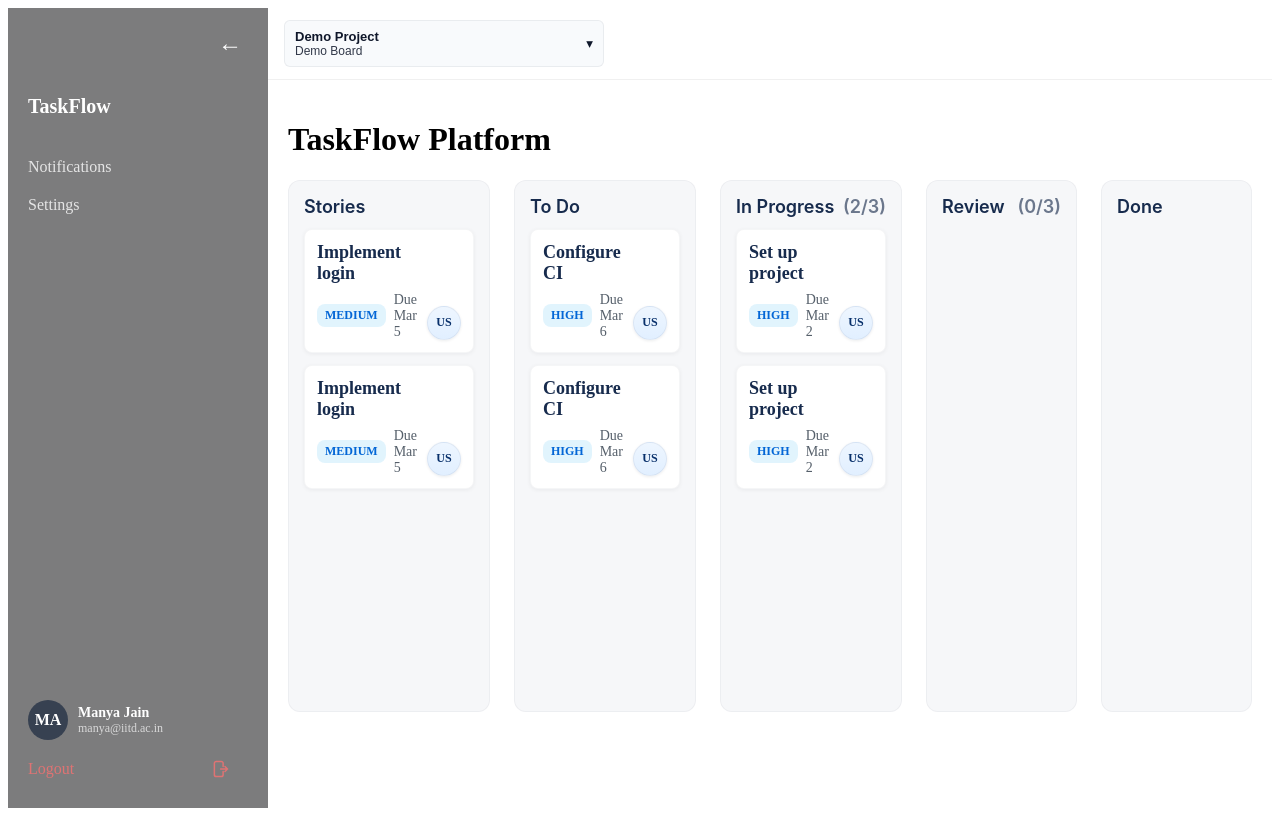
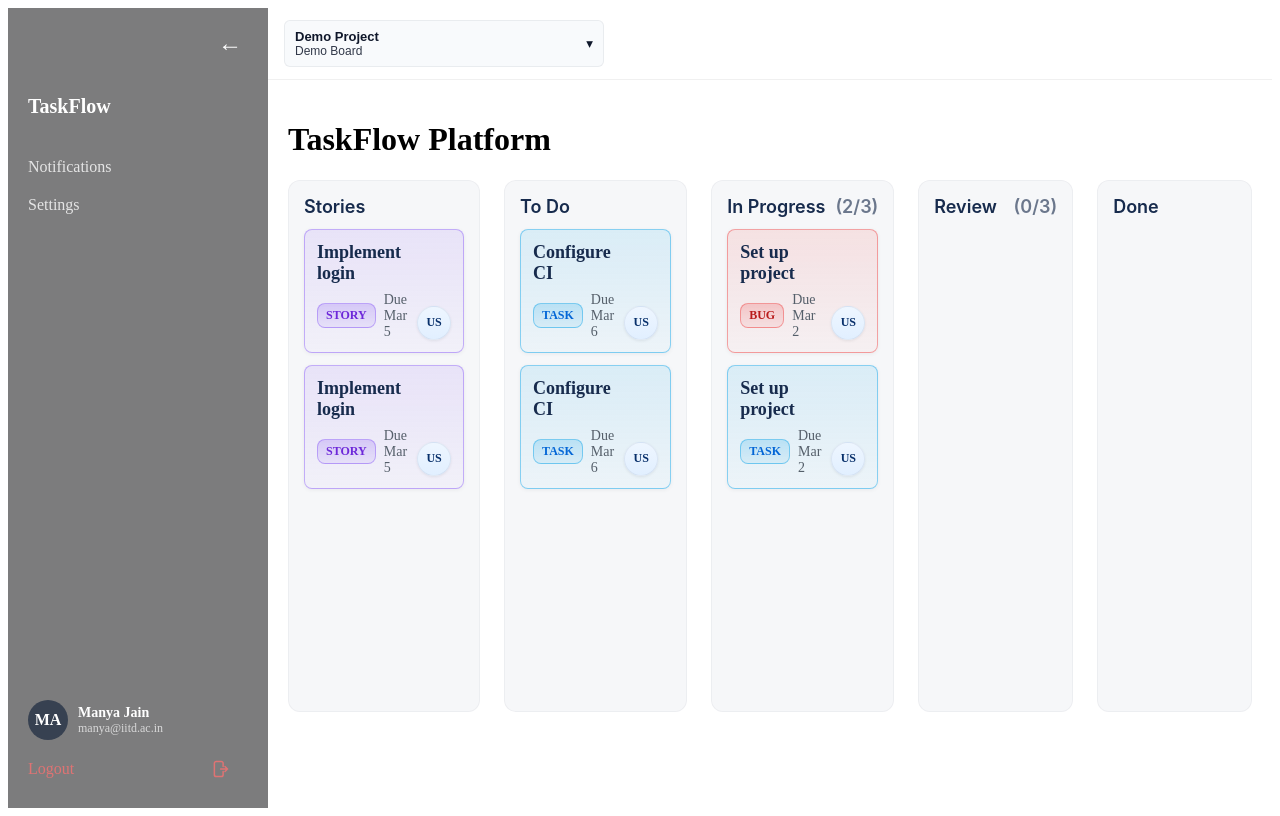
Before and after one commit to sir12321/Task-Board, a React app in the folder frontend/: page /projects/1/boards/1 in a window 1280 px wide. Built offline with nearby package versions, Linux system fonts and the light colour scheme; the HTML template or start-up script is replaced by a standard one.

Commit message:
added color to taskcard based on type

```diff
--- a/frontend/src/components/Task/TaskCard.css
+++ b/frontend/src/components/Task/TaskCard.css
@@ -5,12 +5,39 @@
   margin-bottom: 12px;
   box-shadow: 0 1px 4px rgba(16, 24, 40, 0.06);
   cursor: grab;
-  border: 1px solid rgba(9, 30, 66, 0.04);
+  border: 1px solid rgba(9, 30, 66, 0.06);
   display: flex;
   flex-direction: column;
   gap: 8px;
   position: relative;
   padding-right: 56px;
+}
+
+.task-card.task {
+  border-color: rgba(14, 165, 233, 0.45);
+  background: linear-gradient(
+    180deg,
+    rgba(14, 165, 233, 0.12) 0%,
+    rgba(14, 165, 233, 0.04) 100%
+  );
+}
+
+.task-card.story {
+  border-color: rgba(139, 92, 246, 0.45);
+  background: linear-gradient(
+    180deg,
+    rgba(139, 92, 246, 0.13) 0%,
+    rgba(139, 92, 246, 0.04) 100%
+  );
+}
+
+.task-card.bug {
+  border-color: rgba(239, 68, 68, 0.45);
+  background: linear-gradient(
+    180deg,
+    rgba(239, 68, 68, 0.12) 0%,
+    rgba(239, 68, 68, 0.04) 100%
+  );
 }
 
 .task-card:active {
@@ -43,12 +70,29 @@
 }
 
 .task-card .priority {
-  background: rgba(14, 165, 233, 0.12);
-  color: #0366d6;
   padding: 4px 8px;
   border-radius: 8px;
   font-weight: 600;
   font-size: 12px;
+  border: 1px solid transparent;
+}
+
+.task-card .priority.task {
+  color: #0366d6;
+  border-color: rgba(14, 165, 233, 0.45);
+  background: linear-gradient(180deg, rgba(14, 165, 233, 0.2) 0%, rgba(14, 165, 233, 0.08) 100%);
+}
+
+.task-card .priority.story {
+  color: #6d28d9;
+  border-color: rgba(139, 92, 246, 0.45);
+  background: linear-gradient(180deg, rgba(139, 92, 246, 0.24) 0%, rgba(139, 92, 246, 0.09) 100%);
+}
+
+.task-card .priority.bug {
+  color: #b91c1c;
+  border-color: rgba(239, 68, 68, 0.45);
+  background: linear-gradient(180deg, rgba(239, 68, 68, 0.22) 0%, rgba(239, 68, 68, 0.08) 100%);
 }
 
 .task-card .due-date {
--- a/frontend/src/components/Task/TaskCard.tsx
+++ b/frontend/src/components/Task/TaskCard.tsx
@@ -17,10 +17,11 @@ const TaskCard = ({ task, onClick, isDraggable = true }: Properties) => {
 
   const avatarInitials = (id: string) => id.slice(0, 2).toUpperCase();
   const Assignee = task.assigneeId || null;
+  const taskTypeClass = task.type.toLowerCase();
 
   return (
     <div
-      className={`task-card ${!isDraggable ? 'not-draggable' : ''}`}
+      className={`task-card ${taskTypeClass} ${!isDraggable ? 'not-draggable' : ''}`}
       draggable={isDraggable}
       onClick={onClick}
       onDragStart={(e) => {
@@ -32,7 +33,7 @@ const TaskCard = ({ task, onClick, isDraggable = true }: Properties) => {
     >
       <h4>{task.title}</h4>
       <p className="meta">
-        <span className="priority">{task.priority}</span>
+        <span className={`priority ${taskTypeClass}`}>{task.type}</span>
         {task.dueDate && (
           <span className="due-date">Due {formatDate(task.dueDate)}</span>
         )}
--- a/frontend/src/components/Task/TaskDetailsModal.module.css
+++ b/frontend/src/components/Task/TaskDetailsModal.module.css
@@ -54,13 +54,30 @@
   font-size: 13px;
 }
 
-.priorityBadge {
-  background: #fff7ed;
-  color: #92400e;
+.typeBadge {
   padding: 6px 10px;
   border-radius: 6px;
   font-weight: 600;
   font-size: 13px;
+  border: 1px solid transparent;
+}
+
+.task {
+  color: #0366d6;
+  border-color: rgba(14, 165, 233, 0.45);
+  background: linear-gradient(180deg, rgba(14, 165, 233, 0.2) 0%, rgba(14, 165, 233, 0.08) 100%);
+}
+
+.story {
+  color: #6d28d9;
+  border-color: rgba(139, 92, 246, 0.45);
+  background: linear-gradient(180deg, rgba(139, 92, 246, 0.24) 0%, rgba(139, 92, 246, 0.09) 100%);
+}
+
+.bug {
+  color: #b91c1c;
+  border-color: rgba(239, 68, 68, 0.45);
+  background: linear-gradient(180deg, rgba(239, 68, 68, 0.22) 0%, rgba(239, 68, 68, 0.08) 100%);
 }
 
 .container {
--- a/frontend/src/components/Task/TaskDetailsModal.tsx
+++ b/frontend/src/components/Task/TaskDetailsModal.tsx
@@ -16,6 +16,7 @@ const TaskDetailsModal = ({ task, onClose, onDelete }: Props) => {
   };
 
   const Assignee = task.assigneeId ? task.assigneeId : null;
+  const taskTypeClass = task.type.toLowerCase();
 
   return (
     <div className={styles['modal-overlay']} onClick={onClose}>
@@ -30,7 +31,11 @@ const TaskDetailsModal = ({ task, onClose, onDelete }: Props) => {
               <h2 className={styles.title}>{task.title}</h2>
               <div className={styles.headerMeta}>
                 <div className={styles.status}>{task.columnName}</div>
-                <div className={styles.priorityBadge}>{task.priority}</div>
+                <div
+                  className={`${styles.typeBadge} ${styles[taskTypeClass]}`}
+                >
+                  {task.type}
+                </div>
               </div>
             </div>
 
--- a/frontend/src/pages/MockData/BoardPage.tsx
+++ b/frontend/src/pages/MockData/BoardPage.tsx
@@ -110,7 +110,7 @@ const mockBoardTasks: Record<string, Task[]> = {
       id: 'b1-t1',
       title: 'Set up project',
       description: 'Initialize repository and tooling',
-      type: 'TASK',
+      type: 'BUG',
       columnId: 'col-progress',
       columnName: 'In Progress',
       priority: 'HIGH',
```
